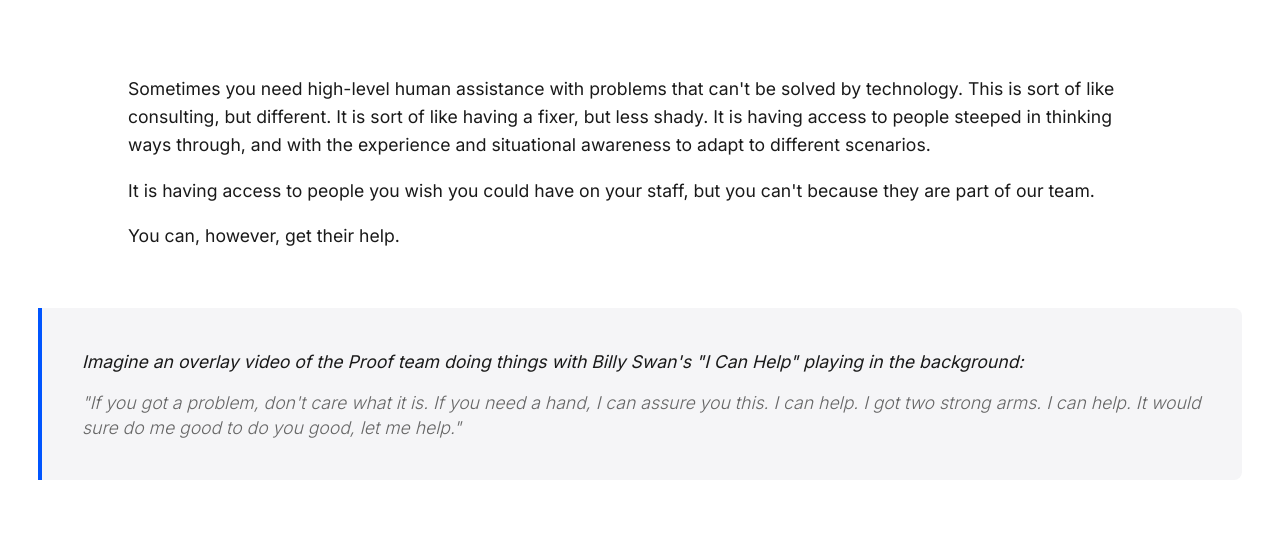
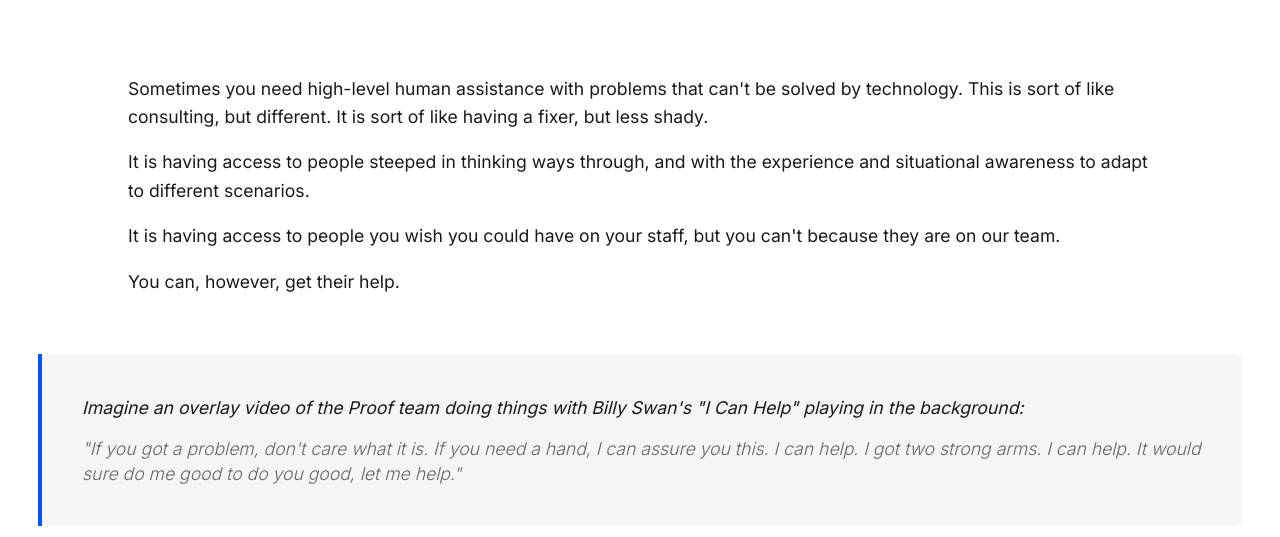
Before and after one commit to steveritchiePG/proof-let-me-help, a plain HTML site: page index.html in a window 1280 px wide. Shown: the part 211-748 px from the top of the page. Drawn offline with Linux system fonts and the light colour scheme.

Commit message:
last edit for the night

```diff
--- a/index.html
+++ b/index.html
@@ -183,11 +183,13 @@
     <p>
         Sometimes you need high-level human assistance with problems that can't be solved by technology.
         This is sort of like consulting, but different. It is sort of like having a fixer, but less shady.
+    </p>
+     <p>
         It is having access to people steeped in thinking ways through, and with the experience and
         situational awareness to adapt to different scenarios.
     </p>
     <p>
-        It is having access to people you wish you could have on your staff, but you can't because they are part of our team.
+        It is having access to people you wish you could have on your staff, but you can't because they are on our team.
     </p>
     <p>
         You can, however, get their help.
```
